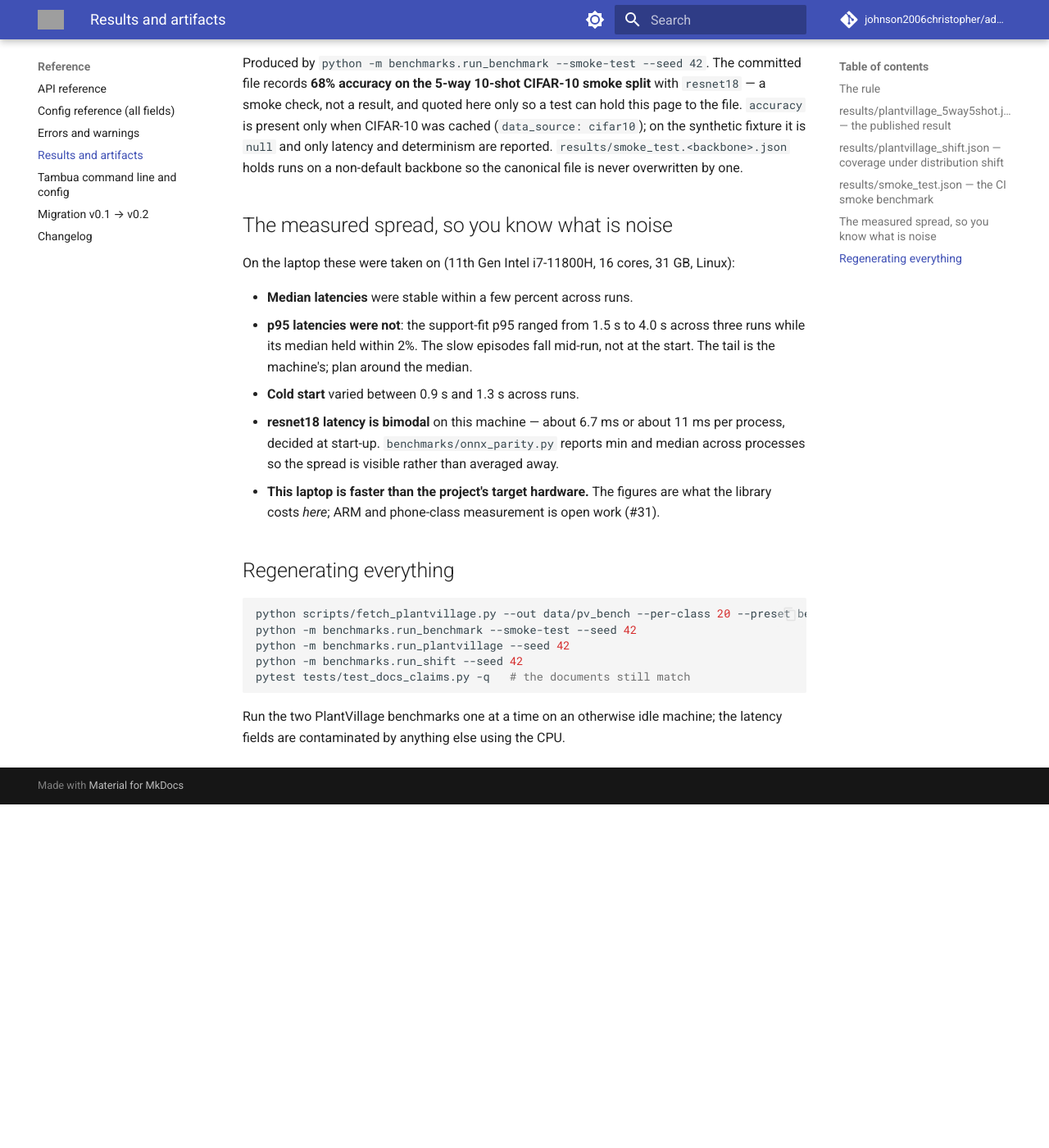
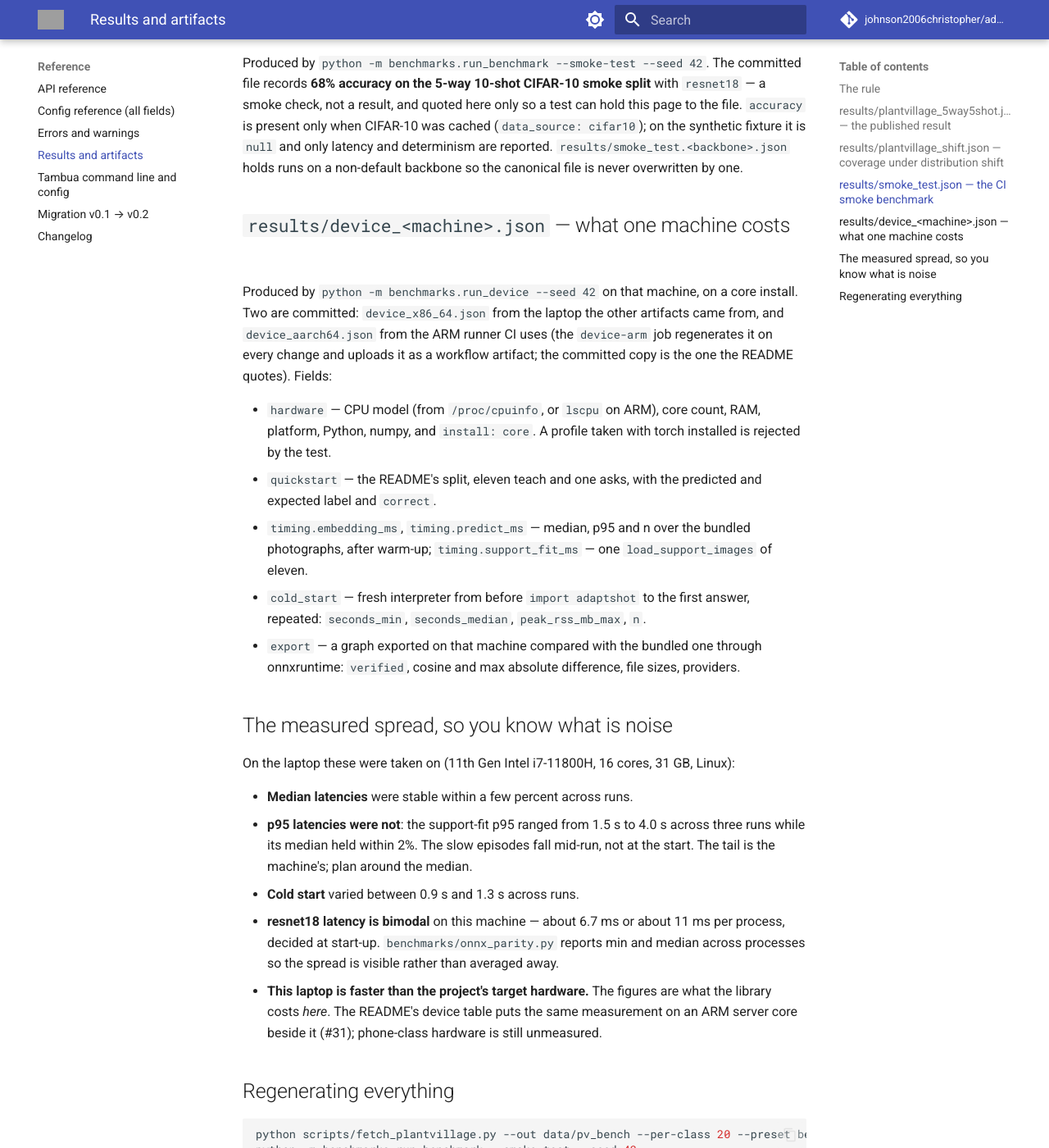
Before and after one commit to johnson2006christopher/adaptshot, an MkDocs documentation site: the page built from docs/reference/results-and-artifacts.md, in a window 1280 px wide and 1400 px high, scrolled down 1833 px. Shown: the whole window at 82% size. Built offline with MkDocs 1.6.1 and Material for MkDocs 9.7.7, drawn with Linux system fonts in a browser that asks for light colours; comment, search, counter and statistics services are not loaded; before the commit the page ends 2814 px from its top, so only the background shows below that; grey boxes are pictures that could not be loaded.

Commit message:
docs: results reference describes results/device_<machine>.json (#31)

```diff
--- a/docs/reference/results-and-artifacts.md
+++ b/docs/reference/results-and-artifacts.md
@@ -37,6 +37,16 @@ Produced by `python -m benchmarks.run_shift --seed 42` on the core install.
 
 Produced by `python -m benchmarks.run_benchmark --smoke-test --seed 42`. The committed file records **68% accuracy on the 5-way 10-shot CIFAR-10 smoke split** with `resnet18` — a smoke check, not a result, and quoted here only so a test can hold this page to the file. `accuracy` is present only when CIFAR-10 was cached (`data_source: cifar10`); on the synthetic fixture it is `null` and only latency and determinism are reported. `results/smoke_test.<backbone>.json` holds runs on a non-default backbone so the canonical file is never overwritten by one.
 
+## `results/device_<machine>.json` — what one machine costs
+
+Produced by `python -m benchmarks.run_device --seed 42` on that machine, on a core install. Two are committed: `device_x86_64.json` from the laptop the other artifacts came from, and `device_aarch64.json` from the ARM runner CI uses (the `device-arm` job regenerates it on every change and uploads it as a workflow artifact; the committed copy is the one the README quotes). Fields:
+
+- `hardware` — CPU model (from `/proc/cpuinfo`, or `lscpu` on ARM), core count, RAM, platform, Python, numpy, and `install: core`. A profile taken with torch installed is rejected by the test.
+- `quickstart` — the README's split, eleven teach and one asks, with the predicted and expected label and `correct`.
+- `timing.embedding_ms`, `timing.predict_ms` — median, p95 and n over the bundled photographs, after warm-up; `timing.support_fit_ms` — one `load_support_images` of eleven.
+- `cold_start` — fresh interpreter from before `import adaptshot` to the first answer, repeated: `seconds_min`, `seconds_median`, `peak_rss_mb_max`, `n`.
+- `export` — a graph exported on that machine compared with the bundled one through onnxruntime: `verified`, cosine and max absolute difference, file sizes, providers.
+
 ## The measured spread, so you know what is noise
 
 On the laptop these were taken on (11th Gen Intel i7-11800H, 16 cores, 31 GB, Linux):
@@ -45,7 +55,7 @@ On the laptop these were taken on (11th Gen Intel i7-11800H, 16 cores, 31 GB, Li
 - **p95 latencies were not**: the support-fit p95 ranged from 1.5 s to 4.0 s across three runs while its median held within 2%. The slow episodes fall mid-run, not at the start. The tail is the machine's; plan around the median.
 - **Cold start** varied between 0.9 s and 1.3 s across runs.
 - **resnet18 latency is bimodal** on this machine — about 6.7 ms or about 11 ms per process, decided at start-up. `benchmarks/onnx_parity.py` reports min and median across processes so the spread is visible rather than averaged away.
-- **This laptop is faster than the project's target hardware.** The figures are what the library costs *here*; ARM and phone-class measurement is open work (#31).
+- **This laptop is faster than the project's target hardware.** The figures are what the library costs *here*. The README's device table puts the same measurement on an ARM server core beside it (#31); phone-class hardware is still unmeasured.
 
 ## Regenerating everything
 
```
